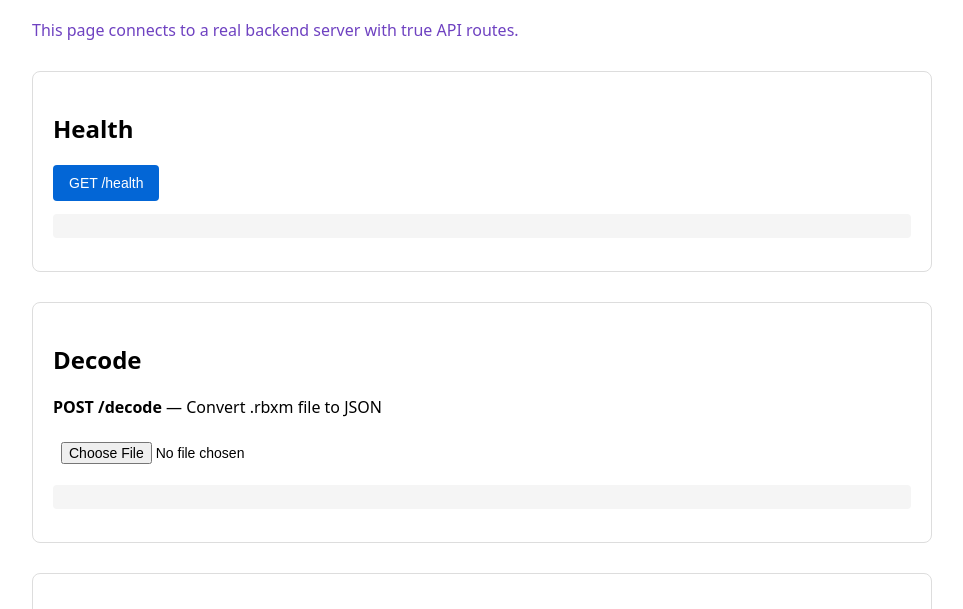
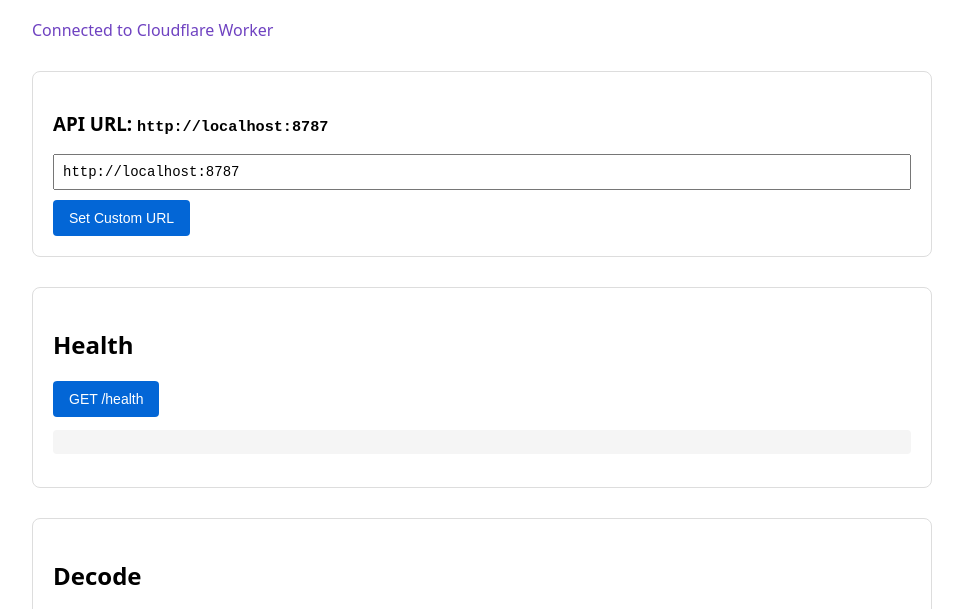
Before and after one commit to DeveloperDankyMan/rbxm-api, a website: page web/index.html in a window 1280 px wide. Shown: the part 127-736 px from the top of the page, without its empty margins (158-1121 px from the left). Drawn offline with Linux system fonts and the light colour scheme.

Commit message:
Update index.html for Cloudflare Workers

```diff
--- a/web/index.html
+++ b/web/index.html
@@ -16,20 +16,25 @@
 </style>
 
 <h1>RBXM ⇄ JSON API</h1>
-<p class="info">This page connects to a real backend server with true API routes.</p>
+<p class="info">Connected to Cloudflare Worker</p>
 
 <div id="app"></div>
 
 <script>
-  // Detect if we're running locally or deployed
-  const isLocal = window.location.hostname === "localhost" || window.location.hostname === "127.0.0.1";
-  const apiBase = isLocal ? "http://localhost:3000" : window.location.origin;
-
-  console.log(`API Base: ${apiBase}`);
+  // Use Cloudflare Worker URL or local dev
+  const API_BASE = window.location.hostname === "localhost" || window.location.hostname === "127.0.0.1"
+    ? "http://localhost:8787"
+    : "https://rbxm-api.your-username.workers.dev";
 
   function renderUI() {
     const app = document.getElementById("app");
     app.innerHTML = `
+      <div class="section">
+        <h3>API URL: <code>${API_BASE}</code></h3>
+        <input type="text" id="apiUrl" value="${API_BASE}" style="margin-bottom: 10px;">
+        <button id="setApi">Set Custom URL</button>
+      </div>
+
       <div class="section">
         <h2>Health</h2>
         <button id="healthBtn">GET /health</button>
@@ -67,7 +72,13 @@
       </div>
     `;
 
-    // Health
+    let apiBase = API_BASE;
+
+    document.getElementById("setApi").onclick = () => {
+      apiBase = document.getElementById("apiUrl").value.trim();
+      console.log("API URL set to:", apiBase);
+    };
+
     document.getElementById("healthBtn").onclick = async () => {
       const out = document.getElementById("healthOut");
       try {
@@ -81,7 +92,6 @@
       }
     };
 
-    // Decode
     document.getElementById("in").onchange = async (e) => {
       const out = document.getElementById("out");
       try {
@@ -89,8 +99,7 @@
         const b64 = btoa(String.fromCharCode(...new Uint8Array(bytes)));
         const res = await fetch(`${apiBase}/decode`, {
           method: "POST",
-          body: b64,
-          headers: { "Content-Type": "text/plain" }
+          body: b64
         });
         const json = await res.json();
         out.textContent = JSON.stringify(json, null, 2);
@@ -101,7 +110,6 @@
       }
     };
 
-    // Encode
     document.getElementById("enc").onclick = async () => {
       const out = document.getElementById("out");
       try {
@@ -114,8 +122,7 @@
 
         const res = await fetch(`${apiBase}/encode`, {
           method: "POST",
-          body: jsonText,
-          headers: { "Content-Type": "application/json" }
+          body: jsonText
         });
 
         if (!res.ok) {
@@ -140,7 +147,6 @@
       }
     };
 
-    // Schema
     document.getElementById("schemaBtn").onclick = async () => {
       const out = document.getElementById("schemaOut");
       try {
@@ -159,7 +165,6 @@
       if (e.key === "Enter") document.getElementById("schemaBtn").click();
     };
 
-    // Schemas
     document.getElementById("schemasBtn").onclick = async () => {
       const out = document.getElementById("schemasOut");
       try {
```
